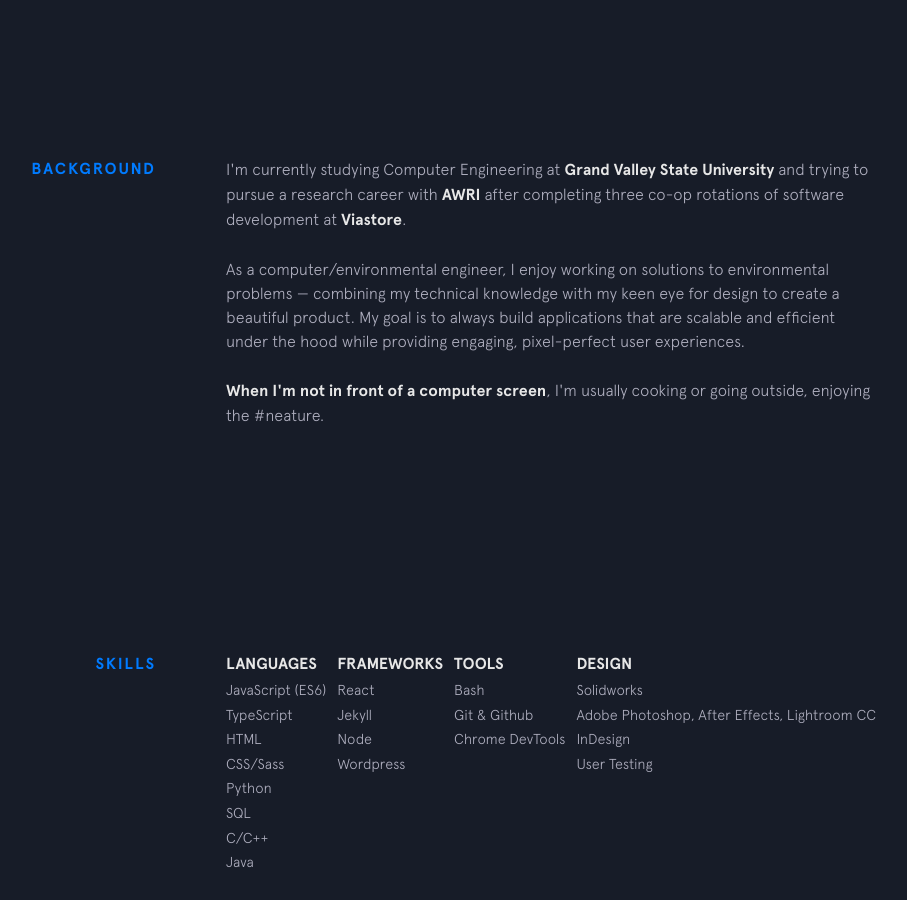
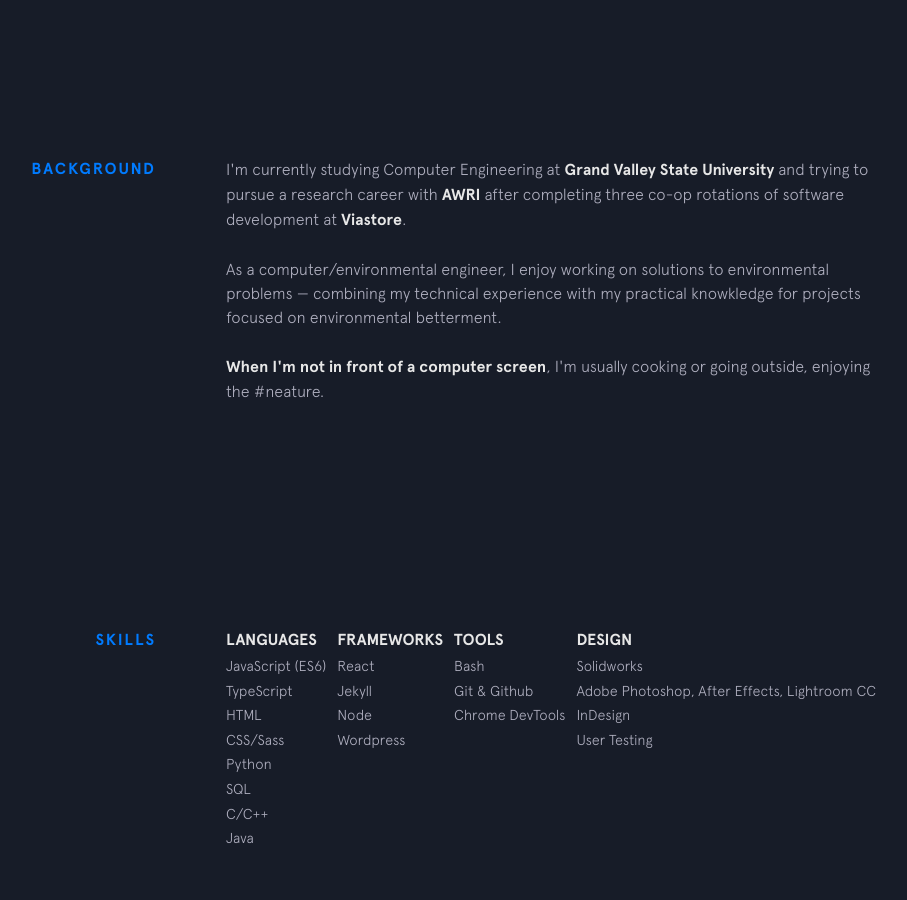
Before and after one commit to ChristianYap/ChristianYap, a Jekyll site: the page built from index.html, in a window 1280 px wide and 900 px high, scrolled down 843 px. Shown: the whole window, without its empty margins (224-1131 px from the left). Built offline with Jekyll 4.4.1, drawn with Linux system fonts in a browser that asks for light colours; nearby versions of some CDN libraries.

Commit message:
Changed background

```diff
--- a/_includes/background.html
+++ b/_includes/background.html
@@ -9,9 +9,8 @@
     </p>
 
      <p>
-      As a computer/environmental engineer, I enjoy working on solutions to environmental problems &mdash; combining my technical knowledge
-      with my keen eye for design to create a beautiful product. My goal is to always build applications that are scalable
-      and efficient under the hood while providing engaging, pixel-perfect user experiences.
+      As a computer/environmental engineer, I enjoy working on solutions to environmental problems &mdash; combining my technical experience
+      with my practical knowkledge for projects focused on environmental betterment.
     </p>
 
     <p>
```
